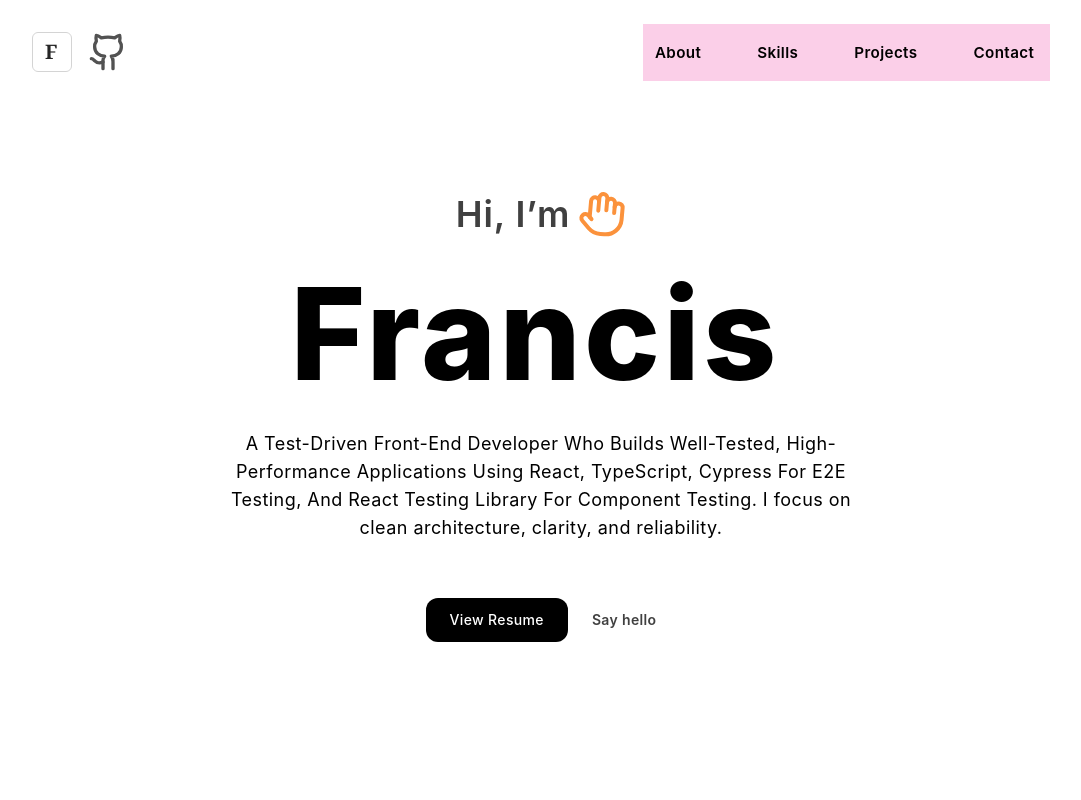
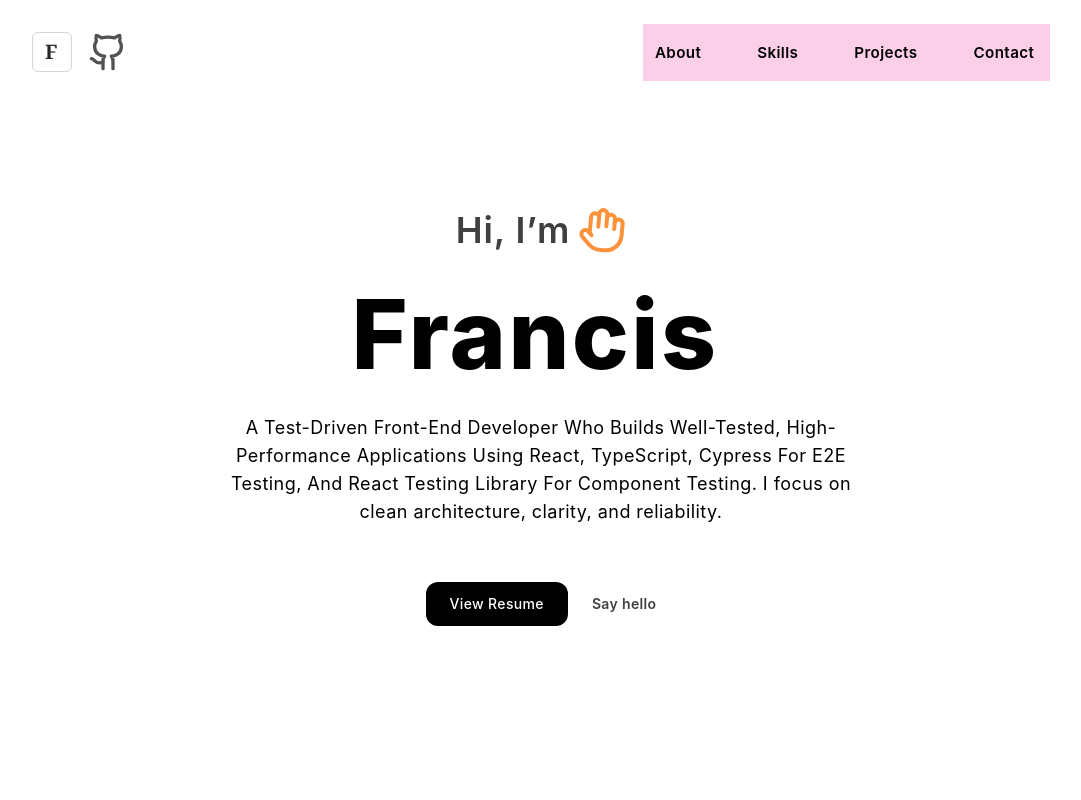
Before and after one commit to ohanyere/portfolio, a React (Vite) app: page / in a window 1280 px wide. Shown: the top 800 px of the page, without its empty margins (99-1180 px from the left). Built offline with nearby package versions, Linux system fonts and the light colour scheme; a web font is replaced by a local one.

Commit message:
style(Hero.tsx) fix text size on screens

```diff
--- a/src/components/Hero.tsx
+++ b/src/components/Hero.tsx
@@ -10,7 +10,7 @@ export default function Hero() {
         transition={{ duration: 0.6, ease: "easeOut" }}
         className="max-w-3xl mx-auto text-center space-y-8"
       >
-        {/* Big "Hi, I’m" */}
+
         <motion.p
           whileHover={{ scale: 1.05 }}
           transition={{ type: "spring", stiffness: 200, damping: 12 }}
@@ -25,11 +25,11 @@ export default function Hero() {
           </motion.span>
         </motion.p>
 
-        {/* Hero Name */}
+
         <motion.h1
           whileHover={{ scale: 1.08 }}
           transition={{ type: "spring", stiffness: 300, damping: 10 }}
-          className="flex justify-center items-center gap-3 font-heading font-extrabold text-black text-7xl sm:text-8xl md:text-9xl tracking-wide leading-tight cursor-move"
+          className="flex justify-center items-center gap-3 font-heading font-extrabold text-black text-6xl sm:text-8xl md:text-8xl tracking-wide leading-tight cursor-move"
         >
           Francis
           <motion.span
@@ -40,12 +40,12 @@ export default function Hero() {
           </motion.span>
         </motion.h1>
 
-        {/* Description */}
+
         <p className="text-base sm:text-lg leading-relaxed tracking-wide max-w-2xl mx-auto">
           <span className=" capitalize"> A test-driven front-end developer who builds well-tested, high-performance applications using React, TypeScript, Cypress for E2E testing, and React Testing Library for component testing.</span> I focus on clean architecture, clarity, and reliability.
         </p>
 
-        {/* Links */}
+
         <div className="pt-6 flex flex-col sm:flex-row items-center justify-center gap-6">
           <a
             href="https://drive.google.com/file/d/1AAMbGX7X_jWI5QIoOQnn27H0Z4Sl413n/view?usp=sharing"
```
